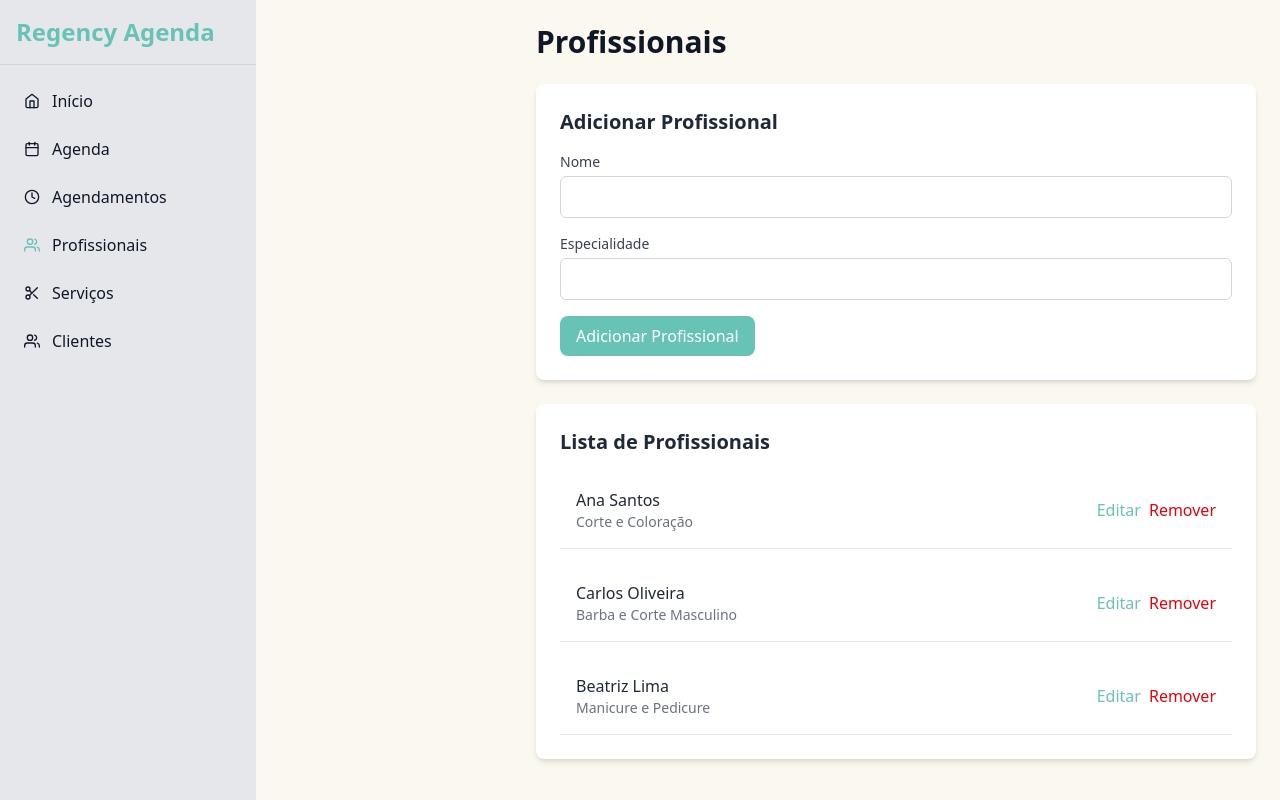
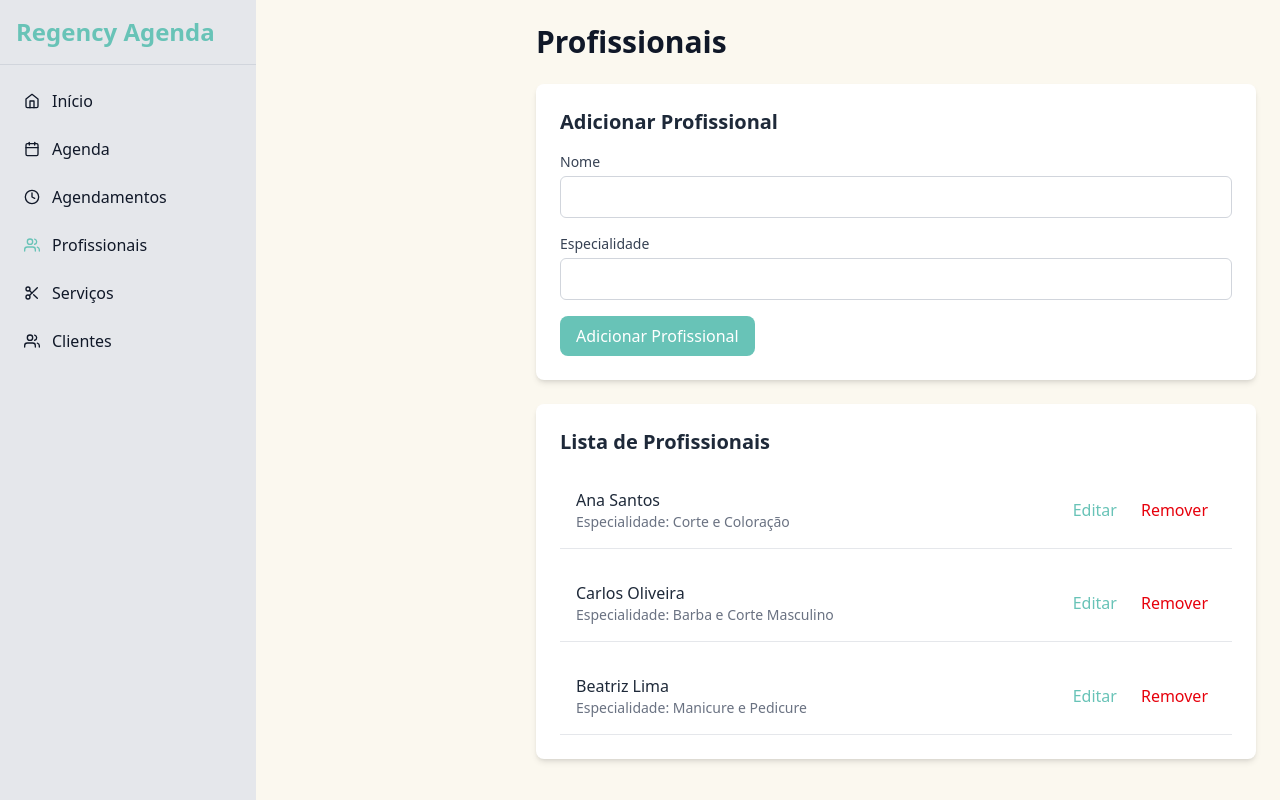
Before and after one commit to malopez23/regency-agenda, a React (Vite) app: page /professionals in a window 1280 px wide. Built offline with nearby package versions, Linux system fonts and the light colour scheme.

Commit message:
refactor: atualiza Professionals e Services para usar Context API

```diff
--- a/src/pages/Professionals.jsx
+++ b/src/pages/Professionals.jsx
@@ -1,12 +1,9 @@
-import { useState } from 'react';
+import { useContext, useState } from 'react';
+import { AppContext } from '../context/AppContext';
 
 const Professionals = () => {
-  // Estado para gerenciar a lista de profissionais (dados fictícios)
-  const [professionals, setProfessionals] = useState([
-    { id: 1, name: "Ana Santos", specialty: "Corte e Coloração" },
-    { id: 2, name: "Carlos Oliveira", specialty: "Barba e Corte Masculino" },
-    { id: 3, name: "Beatriz Lima", specialty: "Manicure e Pedicure" },
-  ]);
+  // Usar dados do Context
+  const { professionals, setProfessionals } = useContext(AppContext);
 
   // Estado para o formulário de adicionar/editar
   const [formData, setFormData] = useState({ id: null, name: "", specialty: "" });
@@ -108,22 +105,24 @@ const Professionals = () => {
             {professionals.map((professional) => (
               <div
                 key={professional.id}
-                className="flex justify-between items-center p-4 border-b border-gray-200"
+                className="grid grid-cols-1 md:grid-cols-3 gap-4 items-center p-4 border-b border-gray-200"
               >
-                <div>
+                <div className="md:col-span-2">
                   <p className="font-medium text-gray-800">{professional.name}</p>
-                  <p className="text-sm text-gray-500">{professional.specialty}</p>
+                  <p className="text-sm text-gray-500">
+                    Especialidade: {professional.specialty}
+                  </p>
                 </div>
-                <div className="space-x-2">
+                <div className="flex justify-end space-x-2">
                   <button
                     onClick={() => handleEdit(professional)}
-                    className="text-[#68C3B7] hover:text-[#5aa89d]"
+                    className="text-[#68C3B7] hover:text-[#5aa89d] px-2 py-1"
                   >
                     Editar
                   </button>
                   <button
                     onClick={() => handleDelete(professional.id)}
-                    className="text-red-600 hover:text-red-700"
+                    className="text-red-600 hover:text-red-700 px-2 py-1"
                   >
                     Remover
                   </button>
--- a/src/pages/Services.jsx
+++ b/src/pages/Services.jsx
@@ -1,12 +1,9 @@
-import { useState } from 'react';
+import { useContext, useState } from 'react';
+import { AppContext } from '../context/AppContext';
 
 const Services = () => {
-  // Estado para gerenciar a lista de serviços (dados fictícios)
-  const [services, setServices] = useState([
-    { id: 1, name: "Corte Feminino", duration: "45 minutos", price: "80,00" },
-    { id: 2, name: "Barba", duration: "30 minutos", price: "40,00" },
-    { id: 3, name: "Manicure", duration: "60 minutos", price: "50,00" },
-  ]);
+  // Usar dados do Context
+  const { services, setServices } = useContext(AppContext);
 
   // Estado para o formulário de adicionar/editar
   const [formData, setFormData] = useState({ id: null, name: "", duration: "", price: "" });
@@ -122,7 +119,7 @@ const Services = () => {
         <div className="fixed inset-0 h-screen bg-gray-300 bg-opacity-30 flex items-center justify-center z-[60]">
           <div className="bg-white p-6 rounded-lg shadow-lg max-w-sm w-full">
             <h3 className="text-lg font-semibold text-gray-800 mb-4">
-              Serviço adicionado com sucesso!
+              Serviço concluído com sucesso!
             </h3>
             <button
               onClick={() => setShowModal(false)}
```
